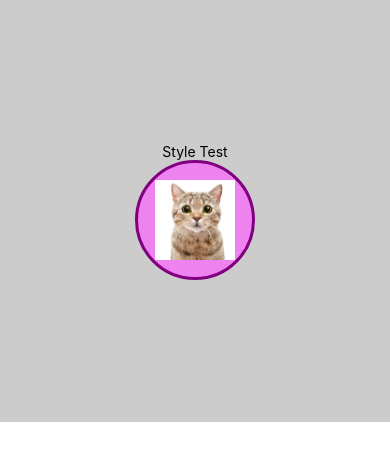
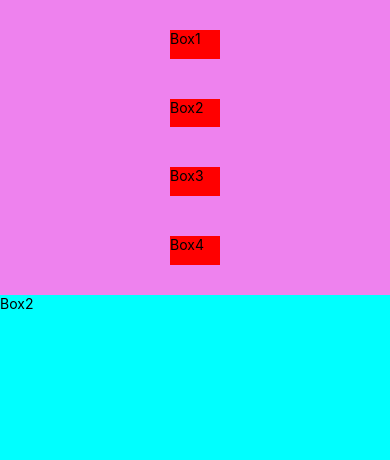
Before and after one commit to ryewoncode/react-native-edu, a React Native app: screen / in a window 390 px wide. Shown: the top 460 px of the page. Built offline with nearby package versions, Linux system fonts and the light colour scheme.

Commit message:
feat: css flex 실습

```diff
--- a/App.js
+++ b/App.js
@@ -4,7 +4,9 @@ import {View, Text} from 'react-native'
 // import MyComponent from './MyComponent';
 // import MyComponentSate from './MyComponentSate';
 // import ImageComponent from './ImageComponent';
-import SytleComponent from './StyleComponent';
+// import SytleComponent from './StyleComponent';
+// import CssTest from './CssTest'
+import PositionComponent from './PositionComponent';
 
 const App = () => {
     let count = 500;
@@ -17,7 +19,9 @@ const App = () => {
         // <MyComponent name="ryewon">my text</MyComponent>
         // <MyComponentSate></MyComponentSate>
         // <ImageComponent />
-        <SytleComponent />
+        // <SytleComponent />
+        // <CssTest />
+        <PositionComponent />
     )
 }
 
--- /dev/null
+++ b/PositionComponent.js
@@ -0,0 +1,54 @@
+import React, { Component } from 'react';
+import { View, Text, StyleSheet } from 'react-native';
+
+
+const PositionComponent =()=>{
+  return (
+    <View style={styles.all}>
+      <View style={styles.container1}>
+          <Text style={styles.box}>Box1</Text>
+          <Text style={styles.box}>Box2</Text>
+          <Text style={styles.box}>Box3</Text>
+          <Text style={styles.box}>Box4</Text>
+      </View>
+      <View style={styles.container2}><Text>Box2</Text></View>
+      {/* <View style={styles.container3}><Text>Box3</Text></View> */}
+    </View>
+  )
+}
+
+const styles = StyleSheet.create({
+    box: {
+        width: 50,
+        height: 50,
+        backgroundColor: 'red',
+        margin: 20,
+    },
+  all:{
+    backgroundColor: '#cccccc',
+    flex: 1,
+    // flexDirection: 'row',
+  },
+  container1: {
+    backgroundColor: 'violet',
+    flex: 1,
+    justifyContent: 'space-evenly',
+    alignItems: 'center',
+    padding: 10,
+    // width: 150,
+    // height: 150,
+  },
+  container2: {
+    backgroundColor: 'cyan',
+    flex: 2,
+    // width: 150,
+    // height: 150,
+  },
+//   container3: {
+//     backgroundColor: 'green',
+//     width: 150,
+//     height: 150,
+//   },
+})
+
+export default PositionComponent;
```
